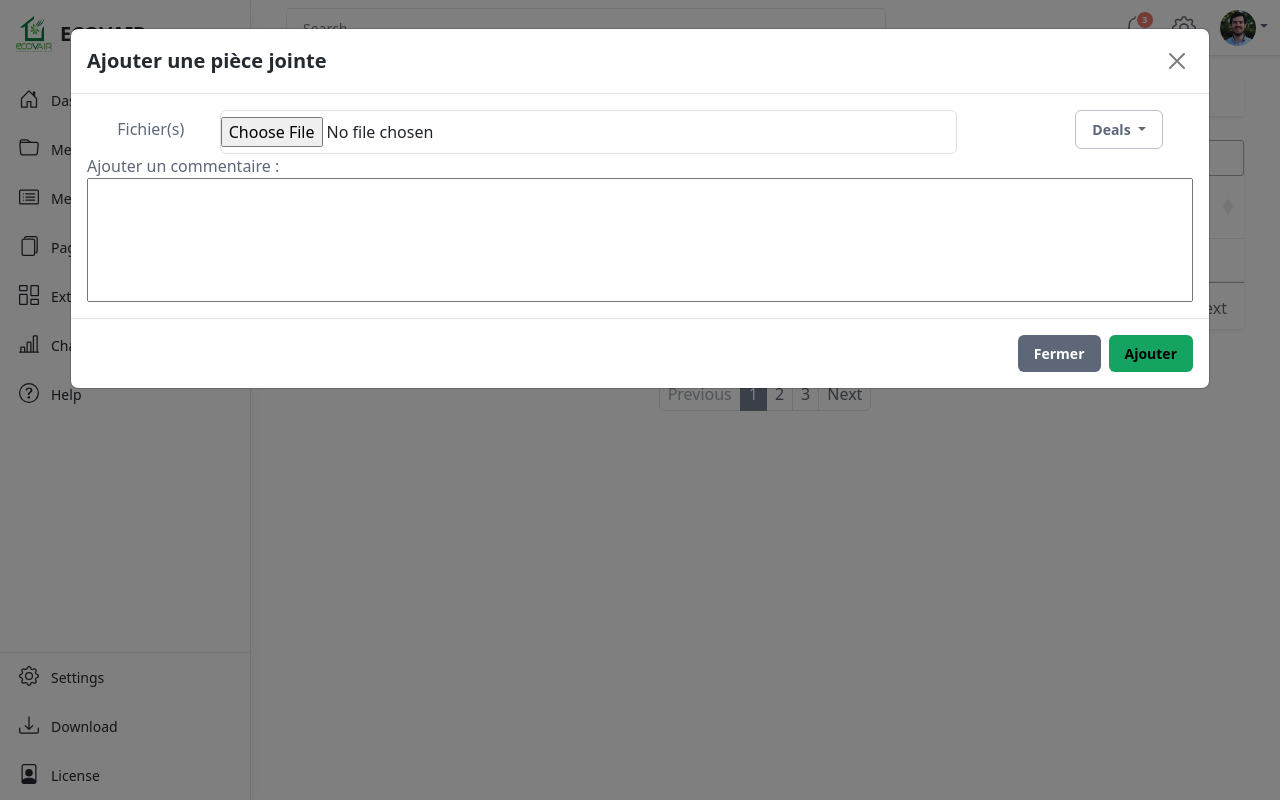
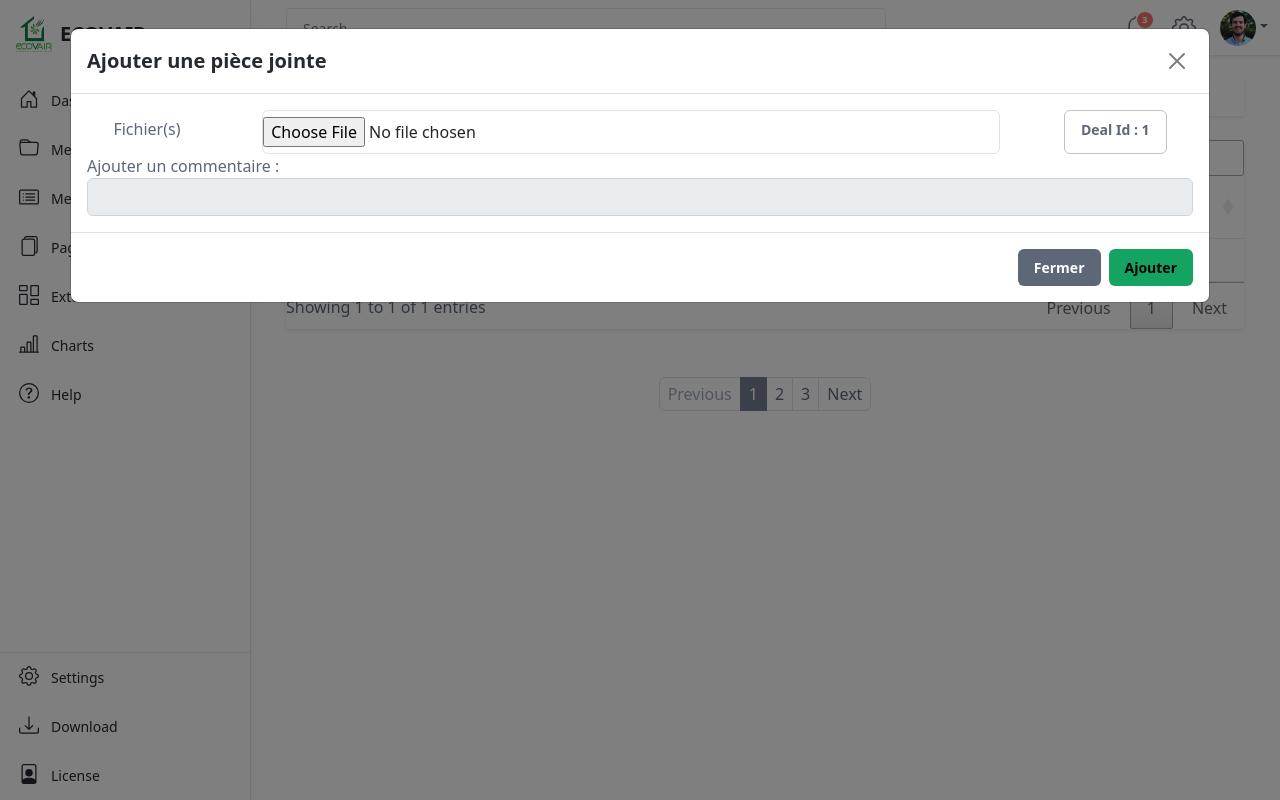
Before and after one commit to K1ngDavid/STAGE-ECOVAIR, a Symfony app: template templates/deals/index.html.twig in a window 1280 px wide, after a click on "+ fichier". Run offline with Twig, Linux system fonts and the light colour scheme; the template is opened without the code that fills it: most values are stand-ins (such as "Sample title", 1, 10 or a date in 2020); some libraries are stand-ins or nearby versions.

Commit message:
Push du popup pour ajouter un doc

```diff
--- a/php_sdk_token.json
+++ b/php_sdk_token.json
@@ -1 +1 @@
-{"access_token":"1000.74a53a8d63f7d1c5e9bae3653a73feae.82303e5c4de8afc2b7732adc8e193289","api_domain":"https:\/\/www.zohoapis.eu","token_type":"Bearer","expires_in":"2023-01-20 13:35:36"}
+{"access_token":"1000.08371a08552a53fa3e1636a59ee1c3df.c2722b203977fb92548077cf8e927413","api_domain":"https:\/\/www.zohoapis.eu","token_type":"Bearer","expires_in":"2023-01-20 14:36:03"}
--- a/templates/deals/index.html.twig
+++ b/templates/deals/index.html.twig
@@ -22,15 +22,6 @@
                         <div class="page-utilities">
                             <div class="row g-2 justify-content-start justify-content-md-end align-items-center">
                                 <div class="col-auto">
-{#                                    <!-- Button trigger modal -->#}
-{#                                    <button type="button" class="btn app-btn-secondary" data-bs-toggle="modal" data-bs-target="#exampleModal">#}
-{#                                        <svg width="1em" height="1em" viewBox="0 0 16 16" class="bi bi-download me-1" fill="currentColor" xmlns="http://www.w3.org/2000/svg">#}
-{#                                            <path fill-rule="evenodd" d="M.5 9.9a.5.5 0 0 1 .5.5v2.5a1 1 0 0 0 1 1h12a1 1 0 0 0 1-1v-2.5a.5.5 0 0 1 1 0v2.5a2 2 0 0 1-2 2H2a2 2 0 0 1-2-2v-2.5a.5.5 0 0 1 .5-.5z"/>#}
-{#                                            <path fill-rule="evenodd" d="M7.646 11.854a.5.5 0 0 0 .708 0l3-3a.5.5 0 0 0-.708-.708L8.5 10.293V1.5a.5.5 0 0 0-1 0v8.793L5.354 8.146a.5.5 0 1 0-.708.708l3 3z"/>#}
-{#                                        </svg>#}
-{#                                        Ajouter un commercial#}
-{#                                    </button>#}
-
                                     <!-- Modal -->
                                     <div class="modal fade" id="exampleModal" tabindex="-1" aria-labelledby="exampleModalLabel" aria-hidden="true">
                                         <div class="modal-dialog modal-xl">
@@ -102,7 +93,7 @@
                                             {% endif %}
                                             <td class="cell">{{ deal.Amount }}</td>
                                             <td class="cell"><a class="btn-sm app-btn-secondary" href="#">{{ deal.id }}</a></td>
-                                            <td class="cell"><a class="btn-sm app-btn-secondary" href="#" data-bs-toggle="modal" data-bs-target="#popup">+ fichier</a></td>
+                                            <td class="cell"><a class="btn-sm app-btn-secondary" href="#" data-bs-toggle="modal" data-bs-target="#popup" onclick="setButtonId({{ deal.id }})">+ fichier</a></td>
                                         </tr>
                                         {% endfor %}
                                         </tbody>
@@ -120,24 +111,19 @@
                                             <div class="form-group row">
                                                 <div class="d-flex justify-content-evenly">
                                                     <label for="staticEmail" class="col-sm-2 col-form-label">Fichier(s)</label>
-                                                    <div class="col-sm-8 row" style="display: flex;position: relative;right: 100px;">
+                                                    <div class="col-sm-8 row" style="display: flex;position: relative;right: 50px;">
                                                         <input type="file" name="insertEmail" class="form-control-plaintext border rounded" id="staticEmail" placeholder="email@example.com">
                                                     </div>
-                                                    <div class="dropdown">
-                                                        <button class="btn app-btn-secondary dropdown-toggle" type="button" data-bs-toggle="dropdown" name="nom-complet" id="button-name" aria-expanded="false">
-                                                            Deals
-                                                        </button>
-                                                        <ul class="dropdown-menu" id="dropdown_drop">
-                                                            <button class="dropdown-item" id="button_dropdown" type="button" href="#">test</button>
-                                                        </ul>
-                                                        <input name="nom-complet-input" id="nom-complet-input" hidden>
-                                                    </div>
+
+                                                    <label class="btn app-btn-secondary" type="button"  name="nom-complet" id="button-name" aria-expanded="false">
+                                                        Deal ID:
+                                                    </label>
                                                 </div>
                                             </div>
                                             <div class="mt-xxl-5">
                                                 <label> Ajouter un commentaire :</label>
                                                 <br>
-                                                <input class="p-5 w-100">
+                                                <input class="input-group-text w-100">
                                             </div>
                                         </div>
                                         <div class="modal-footer">
@@ -286,5 +272,10 @@
         $(document).ready( function () {
             $('#myTable').DataTable();
         } );
+
+        function setButtonId(id){
+            console.log(id);
+            document.getElementById('button-name').textContent = "Deal Id : " + id;
+        }
 </script>
 {% endblock %}
```
Also changed, not shown: 1 other file.
